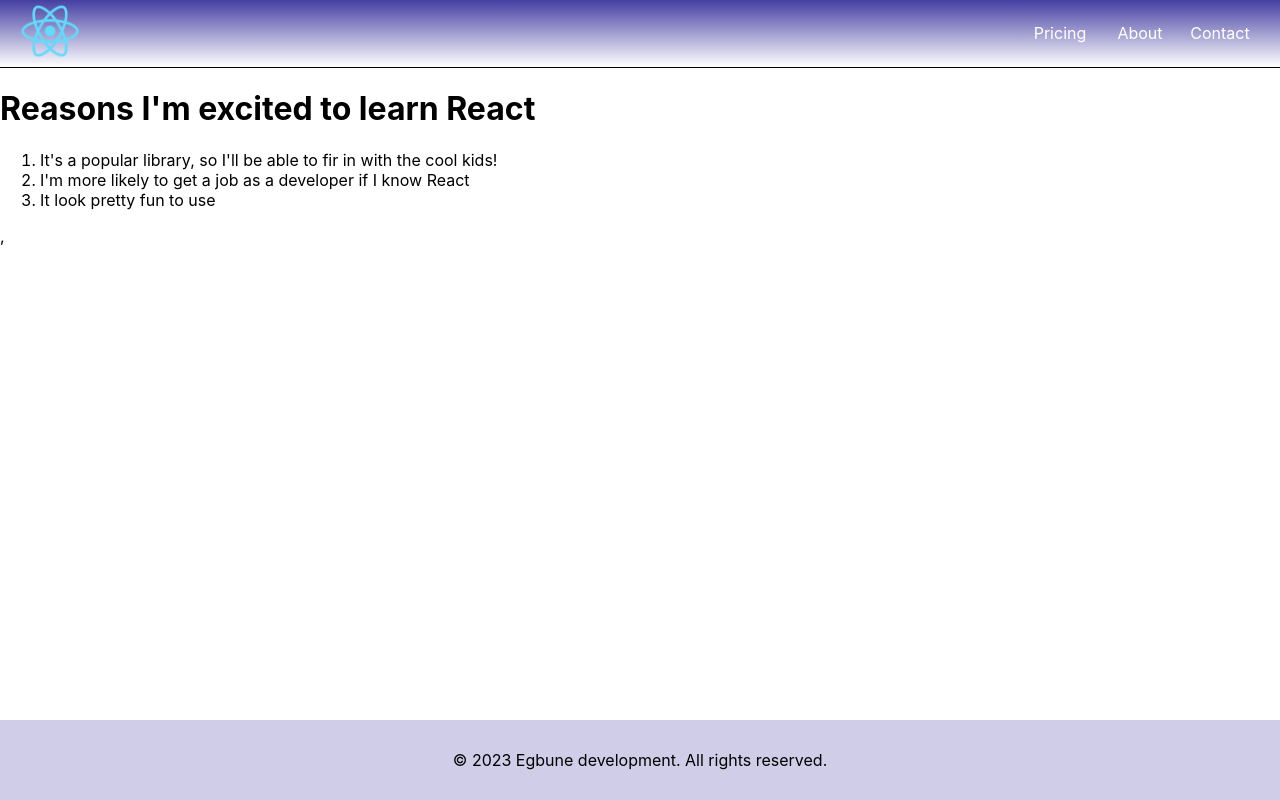
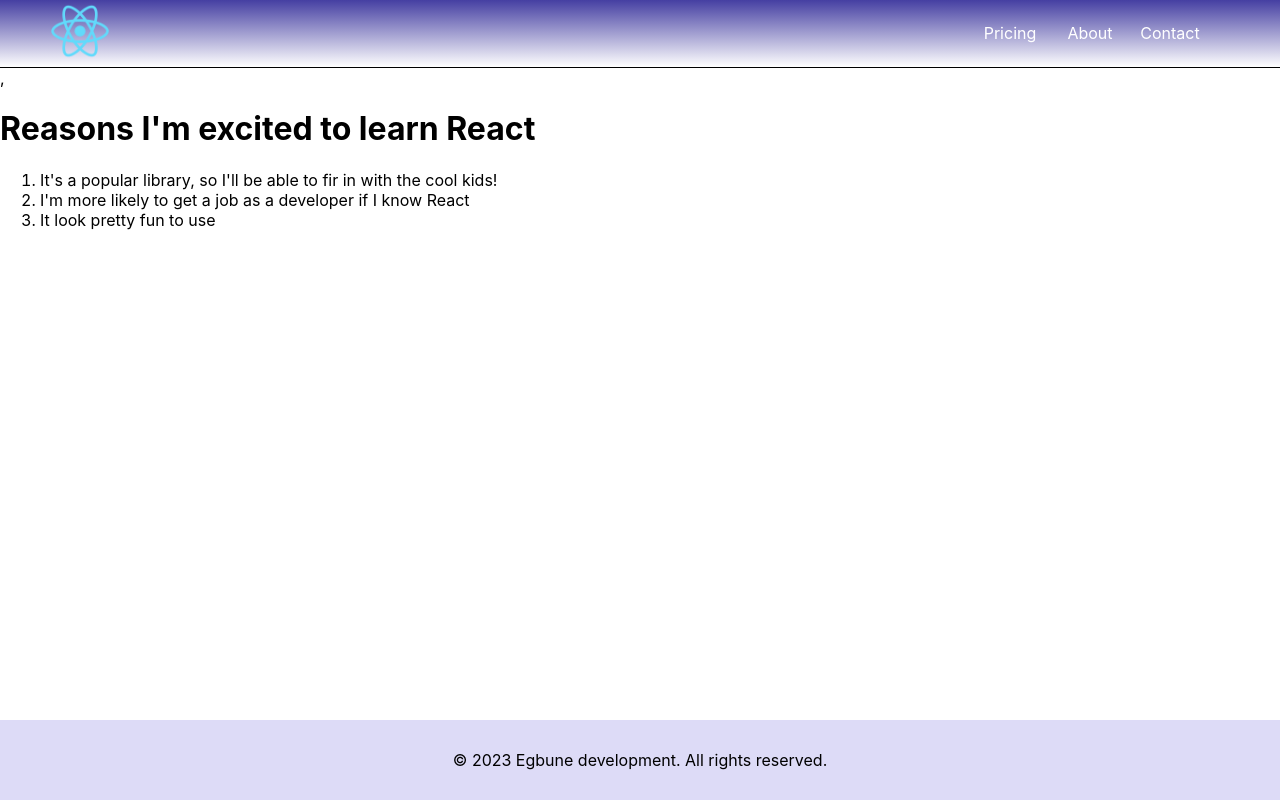
Before and after one commit to jegbune/my-React-app, a React (Create React App) app: page / in a window 1280 px wide. Built offline with nearby package versions, Linux system fonts and the light colour scheme.

Commit message:
React demo update

```diff
--- a/src/App.css
+++ b/src/App.css
@@ -54,13 +54,14 @@
   justify-content: space-between;
   align-items: center;
   height: 65px;
-  padding-left: 20px;
-  padding-right: 20px;
+  padding-left: 50px;
+  padding-right: 70px;
   background-image: #453fa2;
   background-image: linear-gradient(#453fa2, #fff);
   padding-bottom: 2px;
   border-bottom: 1px solid #000;
 }
+
 nav > img {
   width: 60px;
 }
@@ -85,7 +86,7 @@ nav > img {
 }
 
 footer {
-  background: #463fa242;
+  background: #dddbf7;
   display: flex;
   justify-content: center;
   align-items: center;
--- a/src/App.js
+++ b/src/App.js
@@ -1,5 +1,5 @@
 // import logo from './logo.svg';
-// import logo from './logo512.png'
+// import logo from './logo512.png';
 import './App.css';
 
 
@@ -16,7 +16,13 @@ function MainContent() {
                 <li>Contact</li>
             </ul>
         </header>
+    </div>
+    )
+}
 
+function MainPage() {
+  return(
+        <div>
         <h1>Reasons I'm excited to learn React</h1>
             <ol>
             <li>It's a popular library, so I'll be able to fir in with the cool kids!</li>
@@ -41,6 +47,7 @@ function App() {
   return (
     <div>
     <MainContent />,
+    <MainPage />
     <Footer />
     </div>
   )
```
Lines whose indentation alone changed are shown as unchanged.
